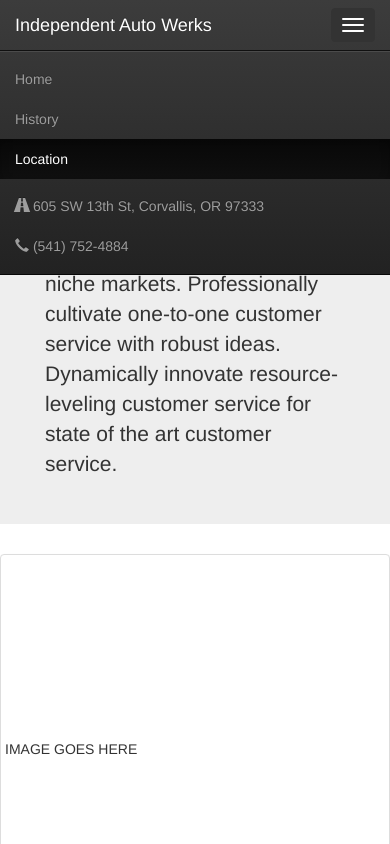
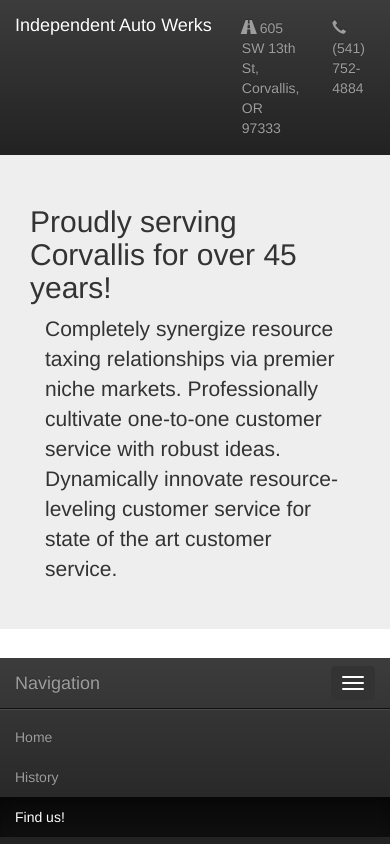
Before and after one commit to robertonunez/independentautowerks, a plain HTML site: page index.html in a window 390 px wide. Both pictures are taken after a click on the button "Toggle navigation". Shown: the top 844 px of the page. Drawn offline with nearby package versions, Linux system fonts and the light colour scheme; some packages are replaced by stand-ins of ours.

Commit message:
Fix default form enter and add css

```diff
--- a/css/main.css
+++ b/css/main.css
@@ -3,3 +3,11 @@
 /* ==========================================================================
    Author's custom styles
    ========================================================================== */
+
+#directions img.adp-marker {
+    margin: 0.5em;
+}
+
+@media (min-width: 768px) {
+
+}
--- a/index.html
+++ b/index.html
@@ -13,8 +13,7 @@
         <link rel="stylesheet" href="css/bootstrap.min.css">
         <style>
             body {
-                padding-top: 50px;
-                padding-bottom: 20px;
+                padding-bottom: 50px;
             }
         </style>
         <link rel="stylesheet" href="css/bootstrap-theme.min.css">
@@ -22,34 +21,38 @@
 
         <script src="js/vendor/modernizr-2.8.3-respond-1.4.2.min.js"></script>
     </head>
-    <body data-spy="scroll" data-target=".navbar" data-offset="50">
-        <!--[if lt IE 8]>
-            <p class="browserupgrade">You are using an <strong>outdated</strong> browser. Please <a href="http://browsehappy.com/">upgrade your browser</a> to improve your experience.</p>
-        <![endif]-->
-    <nav class="navbar navbar-inverse navbar-fixed-top" role="navigation">
-      <div class="container-fluid">
+    <body data-spy="scroll" data-target="#sectionbar" data-offset="50">
+        <nav class="nav navbar-inverse">
+            <a class="navbar-brand">Independent Auto Werks</a>
+            <ul class="nav navbar-nav navbar-right" style="margin-left: 50px;margin-right:10px;display:flex;">
+                <li><a><span class="glyphicon glyphicon-road"></span> 605 SW 13th St, Corvallis, OR 97333</a></li>
+                <li><a><span class="glyphicon glyphicon-earphone"></span> (541) 752-4884</a></li>
+            </ul>
+
+            <nav id="sectionbar" class="nav navbar-inverse navbar-fixed-bottom" data-offset-bottom="100">
+                <div class="container">
                 <div class="navbar-header">
-          <button type="button" class="navbar-toggle collapsed" data-toggle="collapse" data-target="#navbar" aria-expanded="false" aria-controls="navbar">
+                    <a class="navbar-brand">Navigation</a>
+                    <button type="button" class="navbar-toggle collapsed" data-toggle="collapse" data-target="#responsivenav" aria-expanded="false" aria-controls="navbar">
                     <span class="sr-only">Toggle navigation</span>
                     <span class="icon-bar"></span>
                     <span class="icon-bar"></span>
                     <span class="icon-bar"></span>
                   </button>
-          <a class="navbar-brand" href="#">Independent Auto Werks</a>
                 </div>
-        <div id="navbar" class="navbar-collapse collapse">
+                <div id="responsivenav" class="nav navbar-collapse collapse">
                   <ul class="nav navbar-nav">
                       <li><a href="#home">Home</a></li>
                       <li><a href="#history">History</a></li>
-              <li><a href="#location">Location</a></li>
-          </ul>
-            <ul class="nav navbar-nav navbar-right">
-                <li><a><span class="glyphicon glyphicon-road"></span> 605 SW 13th St, Corvallis, OR 97333</a></li>
-                <li><a><span class="glyphicon glyphicon-earphone"></span> (541) 752-4884</a></li>
+                      <li><a href="#location">Find us!</a></li>
                   </ul>
                 </div><!--/.navbar-collapse -->
                 </div>
             </nav>
+        </nav>
+        <!--[if lt IE 8]>
+            <p class="browserupgrade">You are using an <strong>outdated</strong> browser. Please <a href="http://browsehappy.com/">upgrade your browser</a> to improve your experience.</p>
+        <![endif]-->
 
     <!-- Main jumbotron for a primary marketing message or call to action -->
     <div id="home" class="jumbotron">
@@ -61,7 +64,6 @@
           </div>
       </div>
     </div>
-
 
     <div id="history" class="container">
       <!-- Example row of columns -->
@@ -100,6 +102,8 @@
 
         <script>
             var map, autocomplete, destination, placesService, directionsService, directionsDisplay, marker, infoWindow, located;
+
+            $('form').submit(function(e){e.preventDefault()});
 
             function initMap() {
                 destination = {lat: 44.561686, lng: -123.272000};
@@ -209,6 +213,8 @@
 
             function handleLocationError() {
             }
+
+
         </script>
 
         <script src="js/main.js"></script>
```
Lines whose indentation alone changed are shown as unchanged.
